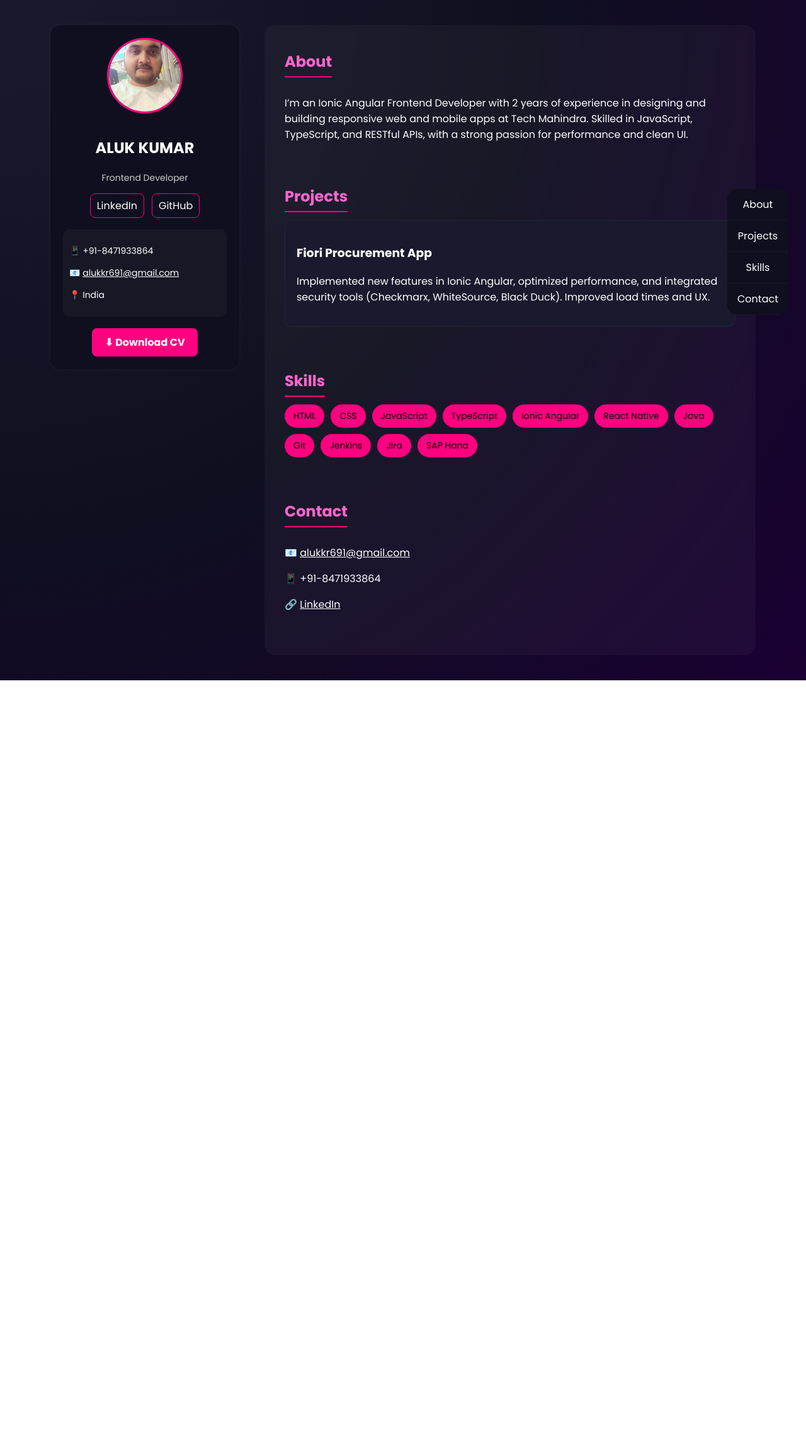
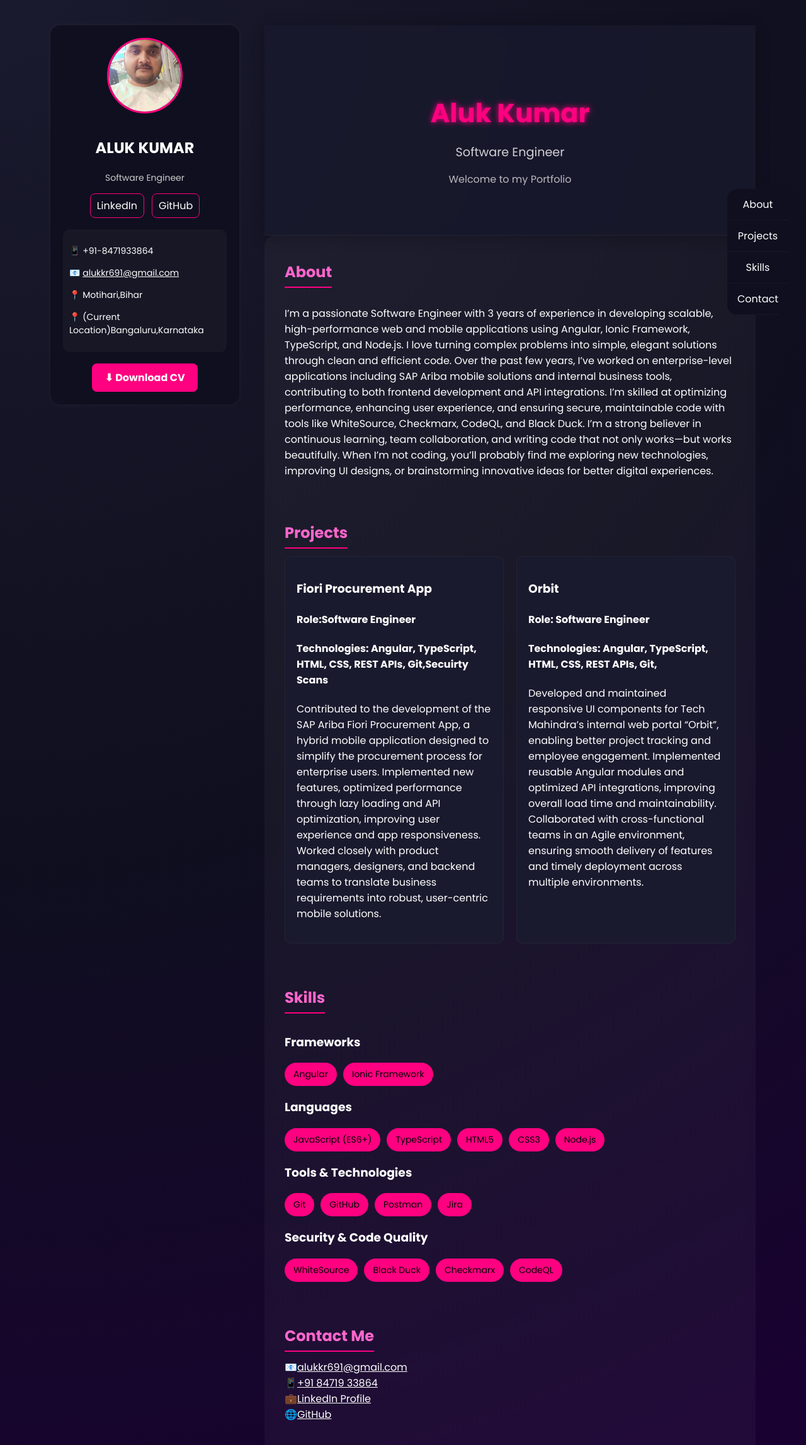
Before and after one commit to kumaraluk/potfolio, an Angular app: page / in a window 1280 px wide. Shown: the top 2294 px of the page at 63% size. Before the commit the page ends 1080 px from the top, so only its background shows below. Built offline with nearby package versions, Linux system fonts and the light colour scheme.

Commit message:
User experience batter

```diff
--- a/src/app/components/main-content/main-content.component.html
+++ b/src/app/components/main-content/main-content.component.html
@@ -1,10 +1,23 @@
+<header class="portfolio-header">
+  <div class="header-content">
+    <h1>Aluk Kumar</h1>
+    <h2>Software Engineer</h2>
+    <p>Welcome to my Portfolio</p>
+  </div>
+</header>
+
+
 <main class="main-content">
   <section id="about">
     <h1>About</h1>
     <p>
-      I’m an Ionic Angular Frontend Developer with 2 years of experience in designing and
-      building responsive web and mobile apps at Tech Mahindra. Skilled in JavaScript,
-      TypeScript, and RESTful APIs, with a strong passion for performance and clean UI.
+      I’m a passionate Software Engineer with 3 years of experience in developing scalable, high-performance web and mobile applications using Angular, Ionic Framework, TypeScript, and Node.js.
+I love turning complex problems into simple, elegant solutions through clean and efficient code.
+
+Over the past few years, I’ve worked on enterprise-level applications including SAP Ariba mobile solutions and internal business tools, contributing to both frontend development and API integrations. I’m skilled at optimizing performance, enhancing user experience, and ensuring secure, maintainable code with tools like WhiteSource, Checkmarx, CodeQL, and Black Duck.
+
+I’m a strong believer in continuous learning, team collaboration, and writing code that not only works—but works beautifully.
+When I’m not coding, you’ll probably find me exploring new technologies, improving UI designs, or brainstorming innovative ideas for better digital experiences.
     </p>
   </section>
 
@@ -13,28 +26,101 @@
     <div class="card-grid">
       <article class="card">
         <h3>Fiori Procurement App</h3>
+         <h4>Role:Software Engineer</h4>
+        <h4>Technologies: Angular, TypeScript, HTML, CSS, REST APIs, Git,Secuirty Scans</h4>
         <p>
-          Implemented new features in Ionic Angular, optimized performance, and integrated
-          security tools (Checkmarx, WhiteSource, Black Duck). Improved load times and UX.
+          Contributed to the development of the SAP Ariba Fiori Procurement App, a hybrid mobile application designed to simplify the procurement process for enterprise users.
+Implemented new features, optimized performance through lazy loading and API optimization, improving user experience and app responsiveness.
+Worked closely with product managers, designers, and backend teams to translate business requirements into robust, user-centric mobile solutions.
+
         </p>
       </article>
-      <!-- add more project cards here -->
+
+       <article class="card">
+        <h3>Orbit</h3>
+        <h4>Role: Software Engineer</h4>
+        <h4>Technologies: Angular, TypeScript, HTML, CSS, REST APIs, Git,</h4>
+
+        <p>
+Developed and maintained responsive UI components for Tech Mahindra’s internal web portal “Orbit”, enabling better project tracking and employee engagement.
+Implemented reusable Angular modules and optimized API integrations, improving overall load time and maintainability.
+Collaborated with cross-functional teams in an Agile environment, ensuring smooth delivery of features and timely deployment across multiple environments.
+        </p>
+      </article>
     </div>
   </section>
 
 <section id="skills">
   <h1>Skills</h1>
+  <div class="skills-container">
+
+    <div class="skill-category">
+      <h3>Frameworks</h3>
       <div class="skills">
-      <span>HTML</span><span>CSS</span><span>JavaScript</span><span>TypeScript</span>
-      <span>Ionic Angular</span><span>React Native</span><span>Java</span>
-      <span>Git</span><span>Jenkins</span><span>Jira</span><span>SAP Hana</span>
+        <span>Angular</span>
+        <span>Ionic Framework</span>
+      </div>
+    </div>
+
+    <div class="skill-category">
+      <h3>Languages</h3>
+      <div class="skills">
+        <span>JavaScript (ES6+)</span>
+        <span>TypeScript</span>
+        <span>HTML5</span>
+        <span>CSS3</span>
+        <span>Node.js</span>
+      </div>
+    </div>
+
+    <div class="skill-category">
+      <h3>Tools & Technologies</h3>
+      <div class="skills">
+        <span>Git</span>
+        <span>GitHub</span>
+        <span>Postman</span>
+        <span>Jira</span>
+      </div>
+    </div>
+
+    <div class="skill-category">
+      <h3>Security & Code Quality</h3>
+      <div class="skills">
+        <span>WhiteSource</span>
+        <span>Black Duck</span>
+        <span>Checkmarx</span>
+        <span>CodeQL</span>
+      </div>
+    </div>
+
   </div>
 </section>
 
+
 <section id="contact">
-    <h1>Contact</h1>
-   <p>📧 <a [href]="'mailto:' + email">{{ email }}</a></p>
-    <p>📱 +91-8471933864</p>
-    <p>🔗 <a href="https://www.linkedin.com/in/aluk-kumar-0361a6216" target="_blank">LinkedIn</a></p>
+  <h1>Contact Me</h1>
+
+  <div class="contact-container">
+    <div class="contact-item">
+      <span class="icon">📧</span>
+      <a [href]="'mailto:' + email">{{ email }}</a>
+    </div>
+
+    <div class="contact-item">
+      <span class="icon">📱</span>
+      <a href="tel:+918471933864">+91 84719 33864</a>
+    </div>
+
+    <div class="contact-item">
+      <span class="icon">💼</span>
+      <a href="https://www.linkedin.com/in/aluk-kumar-0361a6216" target="_blank">LinkedIn Profile</a>
+    </div>
+
+    <div class="contact-item">
+      <span class="icon">🌐</span>
+      <a href="https://github.com/" target="_blank">GitHub</a>
+    </div>
+  </div>
 </section>
+
 </main>
--- a/src/app/components/main-content/main-content.component.scss
+++ b/src/app/components/main-content/main-content.component.scss
@@ -50,3 +50,57 @@ section h1 {
   font-size: 14px;
   color: #000;
 }
+.portfolio-header {
+  text-align: center;
+  padding: 80px 20px 60px;
+  background: rgba(26, 26, 46, 0.8); /* dark-glass look */
+  color: #fff;
+  border-bottom: 1px solid rgba(255, 255, 255, 0.05);
+  backdrop-filter: blur(8px);
+  box-shadow: 0 4px 20px rgba(0, 0, 0, 0.3);
+
+  .header-content {
+    max-width: 700px;
+    margin: 0 auto;
+  }
+
+  h1 {
+    font-size: 2.6rem;
+    font-weight: 700;
+    margin-bottom: 10px;
+    color: var(--accent); /* use your accent color for consistency */
+  }
+
+  h2 {
+    font-size: 1.2rem;
+    font-weight: 400;
+    color: rgba(255, 255, 255, 0.8);
+    margin-bottom: 10px;
+  }
+
+  p {
+    font-size: 1rem;
+    color: rgba(255, 255, 255, 0.7);
+  }
+
+
+  /* optional glow effect for the name */
+  h1 {
+    text-shadow: 0 0 10px var(--accent);
+  }
+
+  @keyframes fadeInDown {
+    from {
+      opacity: 0;
+      transform: translateY(-20px);
+    }
+    to {
+      opacity: 1;
+      transform: translateY(0);
+    }
+  }
+
+  h1, h2, p {
+    animation: fadeInDown 0.8s ease forwards;
+  }
+}
--- a/src/app/components/sidebar/sidebar.component.html
+++ b/src/app/components/sidebar/sidebar.component.html
@@ -1,7 +1,7 @@
 <aside class="sidebar">
   <img src="assets\profile.jpg" alt="Aluk Kumar" class="profile-img" />
   <h2>ALUK KUMAR</h2>
-  <p class="title">Frontend Developer</p>
+  <p class="title">Software Engineer</p>
 
   <div class="social-links">
     <a href="https://www.linkedin.com/in/aluk-kumar-0361a6216" target="_blank">LinkedIn</a>
@@ -11,8 +11,9 @@
   <div class="info-card">
     <p>📱 +91-8471933864</p>
    <p>📧 <a [href]="'mailto:' + email">{{ email }}</a></p>
-    <p>📍 India</p>
+    <p>📍 Motihari,Bihar</p>
+     <p>📍 (Current Location)Bangaluru,Karnataka</p>
   </div>
 
-  <a href="assets/Aluk.pdf" class="download-btn" target="_blank">⬇ Download CV</a>
+  <a href="assets/Aluk_kumar.pdf" class="download-btn" target="_blank">⬇ Download CV</a>
 </aside>
```
Also changed, not shown: 1 other file (tests, documents, lock files or other folders). Lines whose indentation alone changed are shown as unchanged.
